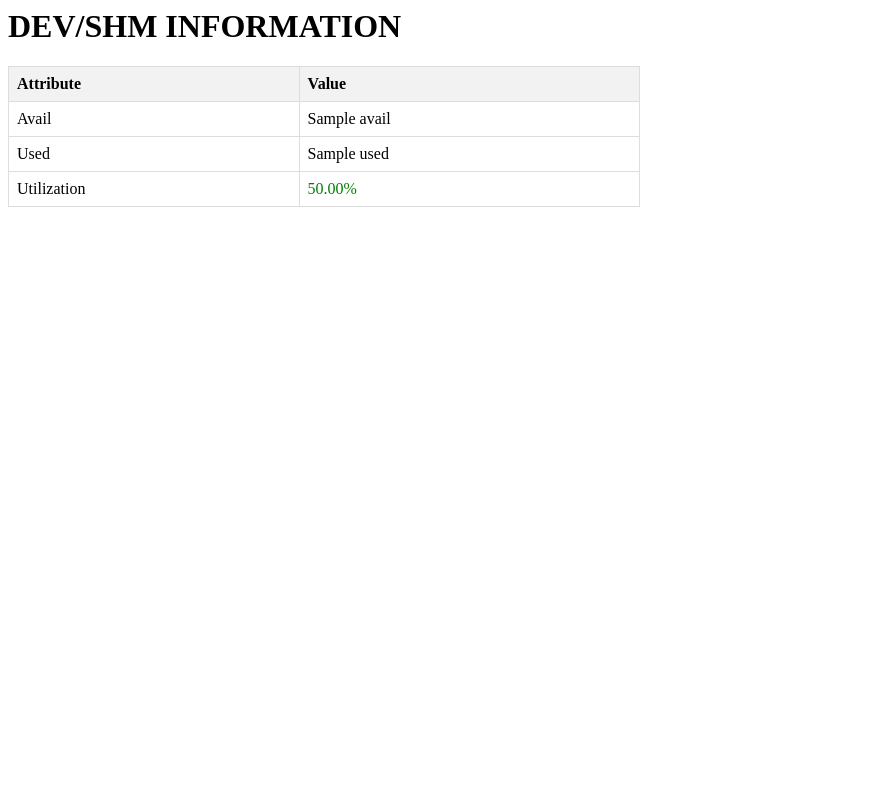
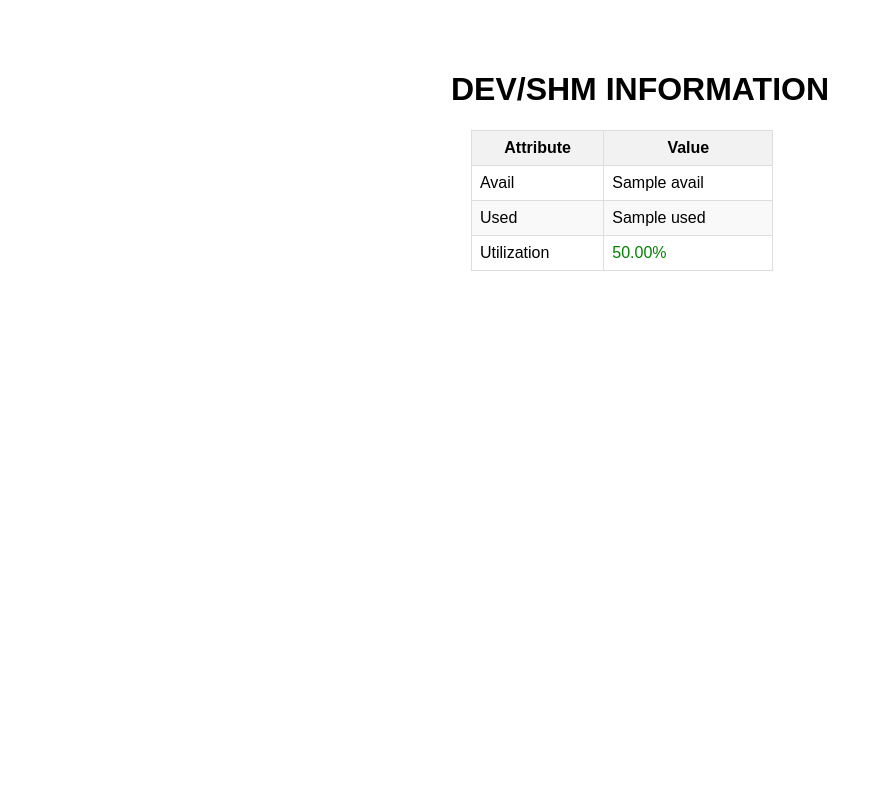
Before and after one commit to huyeduon/shmmon, a Flask app: page / in a window 1280 px wide. Shown: the whole page, without its empty margins (0-882 px from the left). Run offline with Flask 3, Linux system fonts and the light colour scheme; a database or web service that is not in the repository returns one stand-in record (values such as "Sample title"); data that the repository does not hold is empty.

Commit message:
adding style.css

```diff
--- a/app/app.py
+++ b/app/app.py
@@ -23,6 +23,8 @@ logging.getLogger('').addHandler(file_handler)
 
 
 app = Flask(__name__)
+# Add this line to serve static files
+app.config['STATIC_FOLDER'] = 'static'
 
 # Load infor from environment variable
 apic = os.getenv("apic")
--- /dev/null
+++ b/app/static/styles.css
@@ -0,0 +1,49 @@
+/* styles.css */
+
+body {
+  margin: 0;
+  padding: 0;
+  display: flex;
+  justify-content: center;
+  align-items: flex-start; /* Change align-items to flex-start to align content at the top */
+  min-height: 100vh;
+  font-family: Arial, sans-serif;
+}
+
+.container {
+  text-align: center;
+  margin-top: 50px; /* Adjust the margin-top as needed for spacing from the top */
+}
+
+.my-table {
+  width: 80%;
+  border-collapse: collapse;
+  margin: 20px;
+}
+
+.my-table th,
+.my-table td {
+  border: 1px solid #ddd;
+  padding: 8px;
+}
+
+.my-table th {
+  background-color: #f2f2f2;
+}
+
+.my-table td {
+  text-align: left;
+}
+
+.my-table tbody tr:nth-child(even) {
+  background-color: #f9f9f9;
+}
+
+.my-table tbody tr:hover {
+  background-color: #f0f0f0;
+}
+
+.my-table td.utilization {
+  color: var(--utilization-color);
+  font-weight: var(--utilization-font-weight);
+}
--- a/app/templates/index.html
+++ b/app/templates/index.html
@@ -1,30 +1,21 @@
+<!DOCTYPE html>
 <html lang="en">
   <head>
     <meta charset="UTF-8" />
     <meta http-equiv="X-UA-Compatible" content="IE=edge" />
+    <meta http-equiv="refresh" content="300" />
     <meta name="viewport" content="width=device-width, initial-scale=1.0" />
-    <title>Memory Information</title>
-    <style>
-      table {
-        border-collapse: collapse;
-        width: 50%;
-        margin-top: 20px;
-      }
-      th,
-      td {
-        border: 1px solid #dddddd;
-        text-align: left;
-        padding: 8px;
-      }
-      th {
-        background-color: #f2f2f2;
-      }
-    </style>
+    <title>Dev/Shm Information</title>
+    <link
+      rel="stylesheet"
+      href="{{ url_for('static', filename='styles.css') }}"
+    />
   </head>
   <body>
+    <div class="container">
       <h1>DEV/SHM INFORMATION</h1>
 
-    <table>
+      <table class="my-table">
         <thead>
           <tr>
             <th>Attribute</th>
@@ -42,12 +33,15 @@
           </tr>
           <tr>
             <td>Utilization</td>
-
-          <td style="color: {{ color }}; font-weight: {{ font_weight }};">
+            <td
+              class="utilization"
+              style="color: {{ color }}; font-weight: {{ font_weight }};"
+            >
               {{ "%.2f" % utilization_percentage }}%
             </td>
           </tr>
         </tbody>
       </table>
+    </div>
   </body>
 </html>
```
Lines whose indentation alone changed are shown as unchanged.
